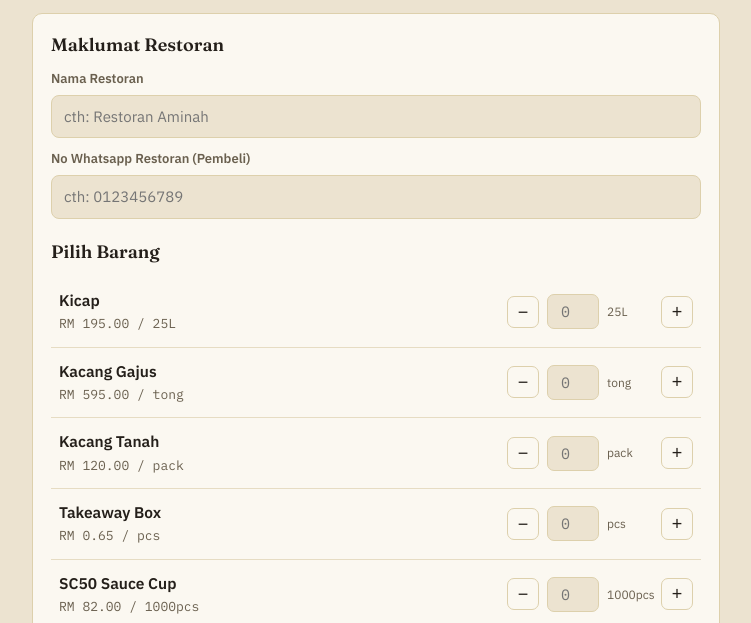
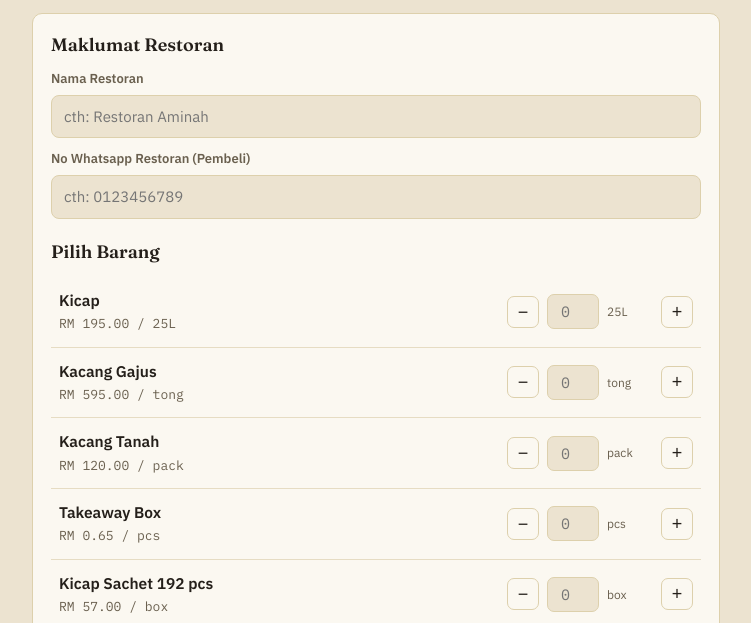
Before and after one commit to rfmaison/desktop-tutorial, a plain HTML site: page docs/invois.html in a window 1280 px wide. Shown: the part 177-800 px from the top of the page, without its empty margins (264-1015 px from the left). Drawn offline with nearby package versions, Linux system fonts and the light colour scheme.

Commit message:
Remove SC50 Sauce Cup from invoice item list
Co-Authored-By: Claude Sonnet 5 <noreply@anthropic.com>
Claude-Session: https://claude.ai/code/session_01HRNKDzmZukTutAvauqgNJ8

```diff
--- a/docs/invois.html
+++ b/docs/invois.html
@@ -287,7 +287,6 @@
     { id:"gajus", name:"Kacang Gajus", unit:"tong", price:595 },
     { id:"tanah", name:"Kacang Tanah", unit:"pack", price:120 },
     { id:"takeaway", name:"Takeaway Box", unit:"pcs", price:0.65 },
-    { id:"sc50", name:"SC50 Sauce Cup", unit:"1000pcs", price:82 },
     { id:"kicapsachet", name:"Kicap Sachet 192 pcs", unit:"box", price:57 }
   ];
 
```
